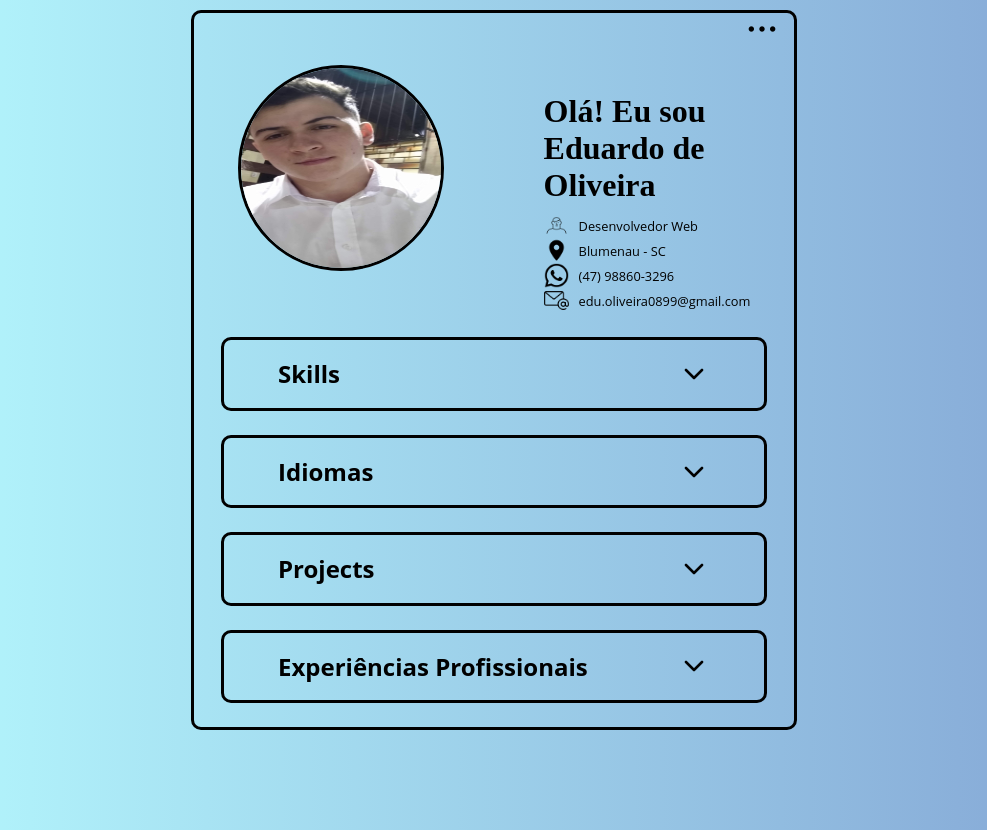
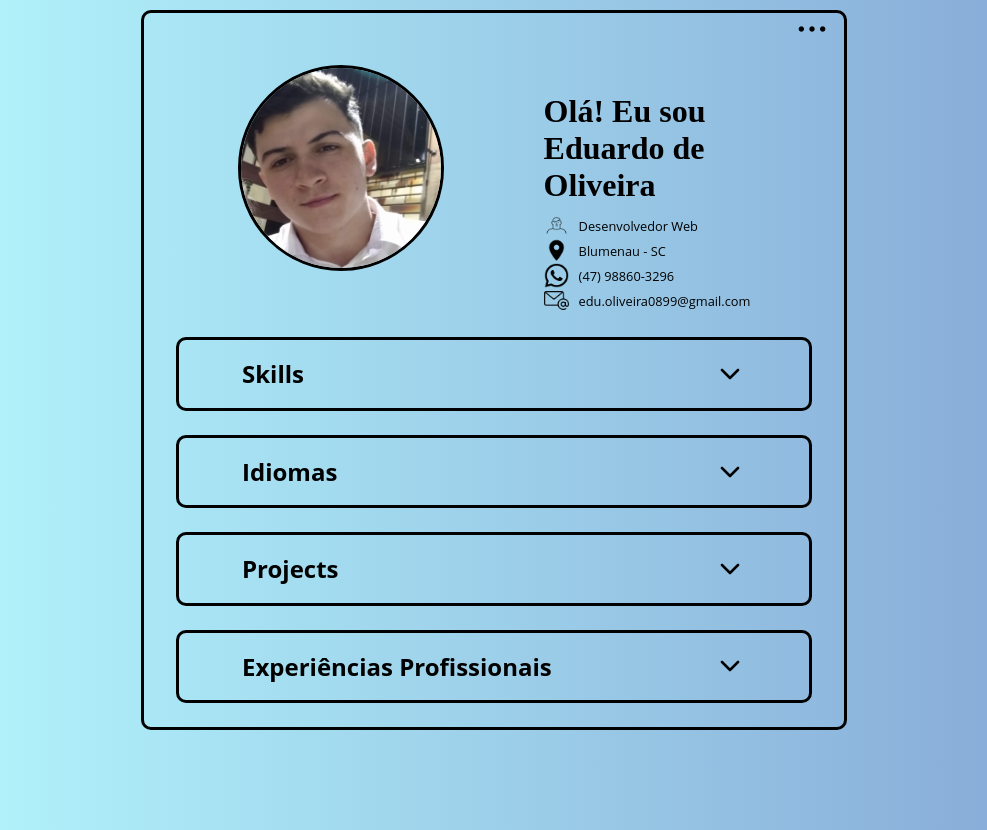
Before and after one commit to EduardoDeOliveira99/Portfolio, a plain HTML site: page index.html in a window 1280 px wide. Shown: the whole page, without its empty margins (146-1133 px from the left). Drawn offline with nearby package versions, Linux system fonts and the light colour scheme; files whose address does not match are found by name; a web font is replaced by a local one.

```diff
--- a/assets/css/body__modal.css
+++ b/assets/css/body__modal.css
@@ -56,7 +56,7 @@
 }
 
 .modal__container{
-    max-width: 600px;
+    max-width: 700px;
     display: flex;
     flex-direction: column;
     margin: 10px auto 100px auto;
--- a/index.html
+++ b/index.html
@@ -29,7 +29,7 @@
       <header class="header">
         <img
           class="header__image"
-          src="/Portfolio/data/images/foto Eduardo.jpg"
+          src="/Portfolio/data/images/profile.jpg"
           alt="Foto de perfil profissional"
         />
         <div class="header__right">
```
Also changed, not shown: data/images/profile.jpg (added), 1 other file.
